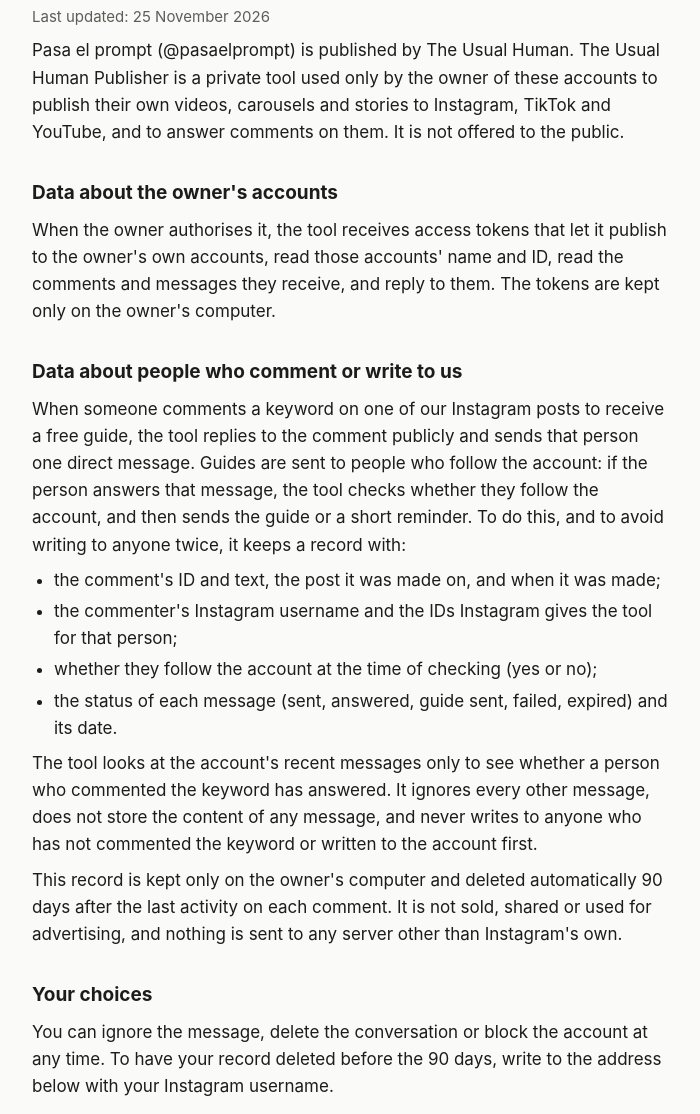
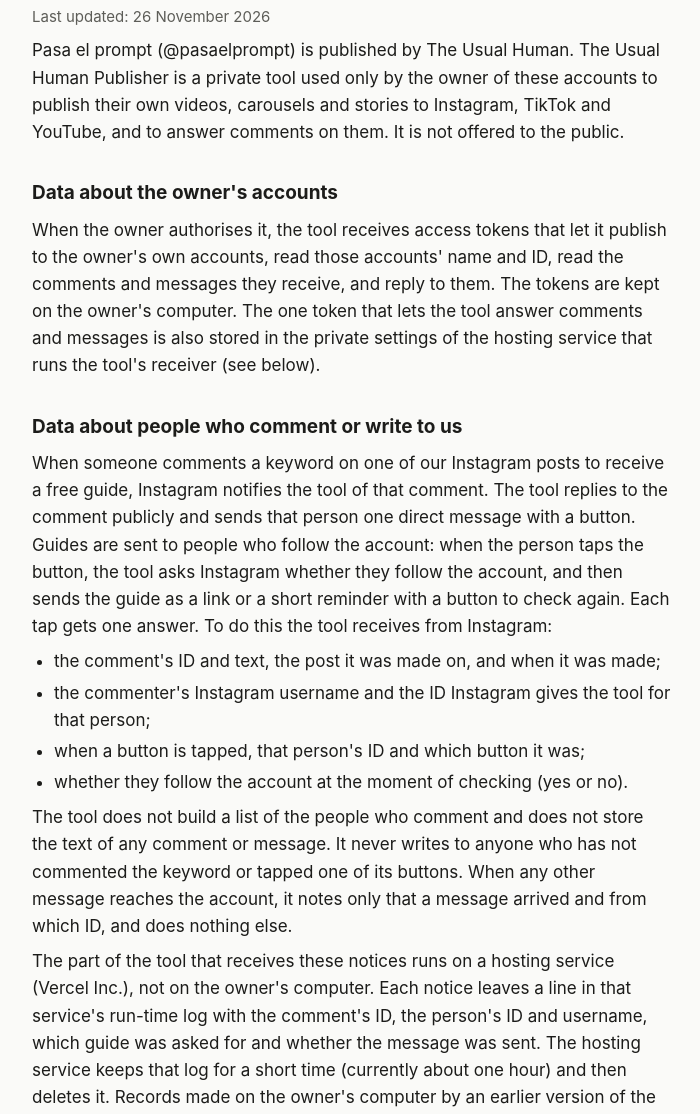
Before and after one commit to pasaelprompt/pasaelprompt.github.io, a plain HTML site: page privacy-policy/index.html in a window 1280 px wide. Shown: the part 185-1299 px from the top of the page, without its empty margins (288-988 px from the left). Drawn offline with Linux system fonts and the light colour scheme.

Commit message:
Home page no longer links to the guides: they go by message to followers
Cards show a lock and send to the post that promises each guide. Guide pages ask search engines not to list them.
Privacy policy and terms brought up to date.

Co-Authored-By: Claude Fable 5.2 <noreply@anthropic.com>

```diff
--- a/privacy-policy/index.html
+++ b/privacy-policy/index.html
@@ -13,25 +13,25 @@
   </header>
   <main>
     <h1>Privacy Policy</h1>
-    <p class="updated">Last updated: 25 November 2026</p>
+    <p class="updated">Last updated: 26 November 2026</p>
     <p>Pasa el prompt (@pasaelprompt) is published by The Usual Human. The Usual Human Publisher is a private tool used only by the owner of these accounts to publish their own videos, carousels and stories to Instagram, TikTok and YouTube, and to answer comments on them. It is not offered to the public.</p>
 
     <h2>Data about the owner's accounts</h2>
-    <p>When the owner authorises it, the tool receives access tokens that let it publish to the owner's own accounts, read those accounts' name and ID, read the comments and messages they receive, and reply to them. The tokens are kept only on the owner's computer.</p>
+    <p>When the owner authorises it, the tool receives access tokens that let it publish to the owner's own accounts, read those accounts' name and ID, read the comments and messages they receive, and reply to them. The tokens are kept on the owner's computer. The one token that lets the tool answer comments and messages is also stored in the private settings of the hosting service that runs the tool's receiver (see below).</p>
 
     <h2>Data about people who comment or write to us</h2>
-    <p>When someone comments a keyword on one of our Instagram posts to receive a free guide, the tool replies to the comment publicly and sends that person one direct message. Guides are sent to people who follow the account: if the person answers that message, the tool checks whether they follow the account, and then sends the guide or a short reminder. To do this, and to avoid writing to anyone twice, it keeps a record with:</p>
+    <p>When someone comments a keyword on one of our Instagram posts to receive a free guide, Instagram notifies the tool of that comment. The tool replies to the comment publicly and sends that person one direct message with a button. Guides are sent to people who follow the account: when the person taps the button, the tool asks Instagram whether they follow the account, and then sends the guide as a link or a short reminder with a button to check again. Each tap gets one answer. To do this the tool receives from Instagram:</p>
     <ul>
       <li>the comment's ID and text, the post it was made on, and when it was made;</li>
-      <li>the commenter's Instagram username and the IDs Instagram gives the tool for that person;</li>
-      <li>whether they follow the account at the time of checking (yes or no);</li>
-      <li>the status of each message (sent, answered, guide sent, failed, expired) and its date.</li>
+      <li>the commenter's Instagram username and the ID Instagram gives the tool for that person;</li>
+      <li>when a button is tapped, that person's ID and which button it was;</li>
+      <li>whether they follow the account at the moment of checking (yes or no).</li>
     </ul>
-    <p>The tool looks at the account's recent messages only to see whether a person who commented the keyword has answered. It ignores every other message, does not store the content of any message, and never writes to anyone who has not commented the keyword or written to the account first.</p>
-    <p>This record is kept only on the owner's computer and deleted automatically 90 days after the last activity on each comment. It is not sold, shared or used for advertising, and nothing is sent to any server other than Instagram's own.</p>
+    <p>The tool does not build a list of the people who comment and does not store the text of any comment or message. It never writes to anyone who has not commented the keyword or tapped one of its buttons. When any other message reaches the account, it notes only that a message arrived and from which ID, and does nothing else.</p>
+    <p>The part of the tool that receives these notices runs on a hosting service (Vercel Inc.), not on the owner's computer. Each notice leaves a line in that service's run-time log with the comment's ID, the person's ID and username, which guide was asked for and whether the message was sent. The hosting service keeps that log for a short time (currently about one hour) and then deletes it. Records made on the owner's computer by an earlier version of the tool are deleted 90 days after the last activity on each comment. None of this is sold, shared or used for advertising, and nothing is sent anywhere other than Instagram and that hosting service.</p>
 
     <h2>Your choices</h2>
-    <p>You can ignore the message, delete the conversation or block the account at any time. To have your record deleted before the 90 days, write to the address below with your Instagram username.</p>
+    <p>You can ignore the message, delete the conversation or block the account at any time. To ask what the tool holds about you, or to have it deleted, write to the address below with your Instagram username.</p>
 
     <h2>YouTube</h2>
     <p>YouTube features use the YouTube API Services. See the <a href="https://www.youtube.com/t/terms">YouTube Terms of Service</a> and the <a href="https://policies.google.com/privacy">Google Privacy Policy</a>.</p>
```
Also changed, not shown: guias/clips/index.html (+1 -1 lines), guias/gta/index.html (+1 -1 lines), index.html (+7 -4 lines), terms-of-service/index.html (+2 -2 lines), assets/Anton-Regular.ttf (added), assets/card-621267fa0d.jpg (added), assets/card-fa83baff03.jpg (added).
